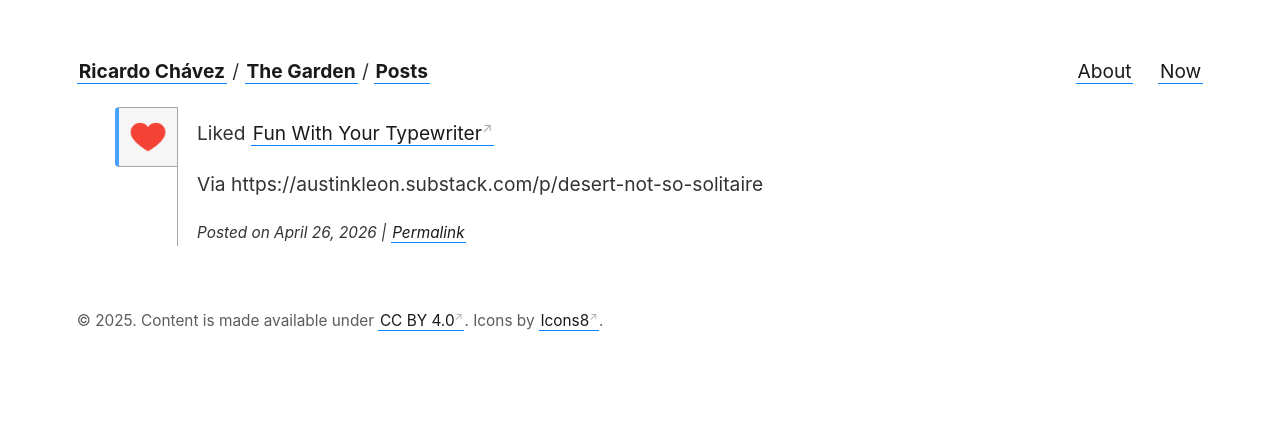
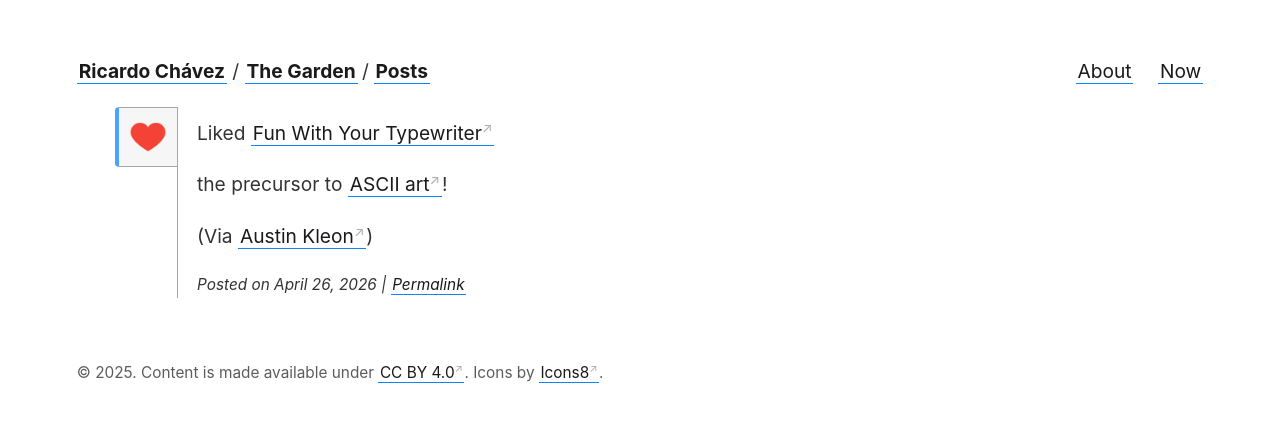
Before and after one commit to ricardochavezt/ricardochavezt.com, a Jekyll site: the page built from likes/_posts/2026-04-26-fun-with-your-typewriter.md, in a window 1280 px wide. Shown: the top 422 px of the page. Built offline with Jekyll 4.4.1, drawn with Linux system fonts in a browser that asks for light colours.

Commit message:
Adjusting like post

```diff
--- a/likes/_posts/2026-04-26-fun-with-your-typewriter.md
+++ b/likes/_posts/2026-04-26-fun-with-your-typewriter.md
@@ -3,5 +3,6 @@ date: 2026-04-26T16:47:38.466Z
 title: Fun With Your Typewriter
 like_of: https://archive.org/details/FunWithTypewriter
 ---
+the precursor to [ASCII art](https://en.wikipedia.org/wiki/ASCII_art)!
 
-Via https://austinkleon.substack.com/p/desert-not-so-solitaire
+(Via [Austin Kleon](https://austinkleon.substack.com/p/desert-not-so-solitaire))
```
